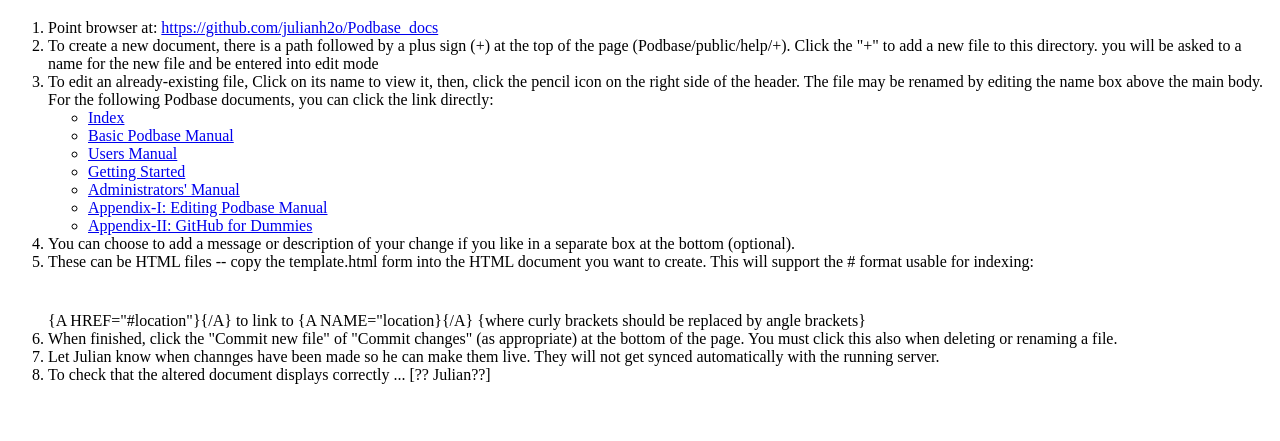
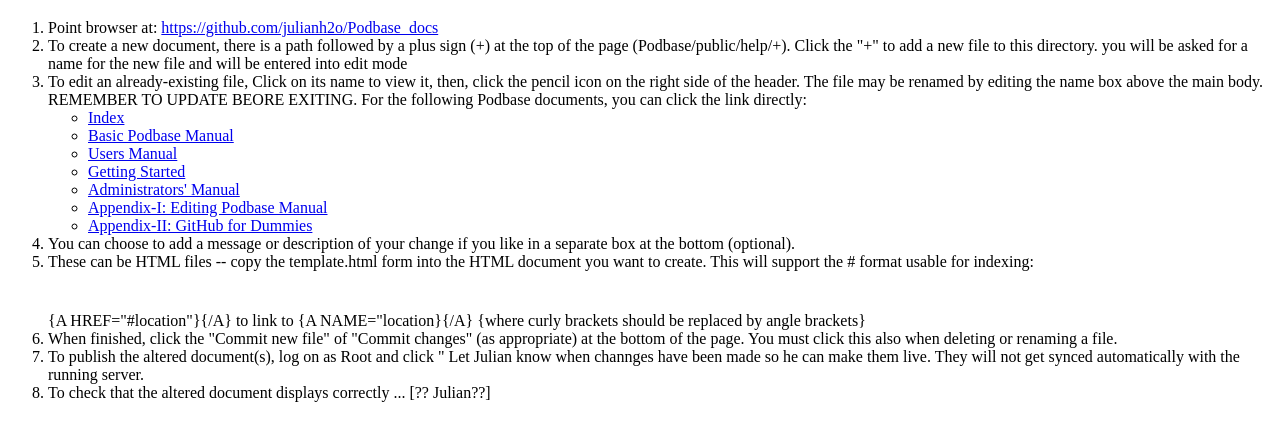
Before and after one commit to julianh2o/Podbase_docs, a plain HTML site: page appendix-I_editing-podbase-manual.html in a window 1280 px wide. Shown: the part 61-502 px from the top of the page. Drawn offline with Linux system fonts and the light colour scheme.

Commit message:
Update appendix-I_editing-podbase-manual.html

```diff
--- a/appendix-I_editing-podbase-manual.html
+++ b/appendix-I_editing-podbase-manual.html
@@ -13,12 +13,12 @@
 
 <LI>To create a new document, there is a path followed by a plus sign (+) at the top
 of the page (Podbase/public/help/+). Click the "+" to add a new file to this directory.
-you will be asked to  a name for the new file and be entered into edit mode
+you will be asked for a name for the new file and will be entered into edit mode
 
 <LI>To edit an already-existing file, Click on its name to view it, then, click the
 pencil icon on the right side of the header.  The file may be renamed by editing the
-name box above the main body.  For the following Podbase documents, you can click the link
-directly:
+name box above the main body.  REMEMBER TO UPDATE BEORE EXITING.  For the following Podbase
+documents, you can click the link directly:
   <UL>
   <LI><A HREF="https://github.com/julianh2o/Podbase_docs/blob/master/index.html">Index</A></LI>
   <LI><A HREF="https://github.com/julianh2o/Podbase_docs/blob/master/podbase_manual.html">Basic Podbase Manual</A></LI>
@@ -41,7 +41,7 @@
 <LI>When finished, click the "Commit new file" of "Commit changes" (as appropriate)
 at the bottom of the page.  You must click this also when deleting or renaming a file.
 
-<LI>Let Julian know when channges have been made so he can make them live. They will
+<LI>To publish the altered document(s), log on as Root and click " Let Julian know when channges have been made so he can make them live. They will
 not get synced automatically with the running server.
 
 <LI>To check that the altered document displays correctly ... [?? Julian??]
```
